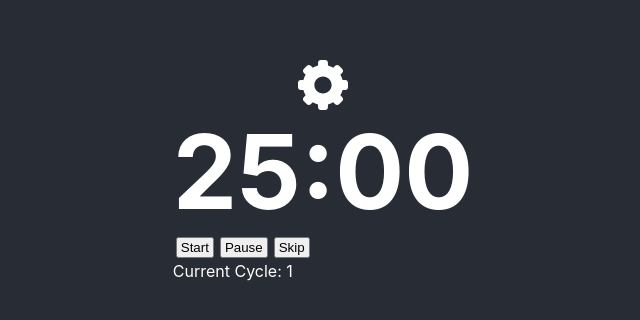
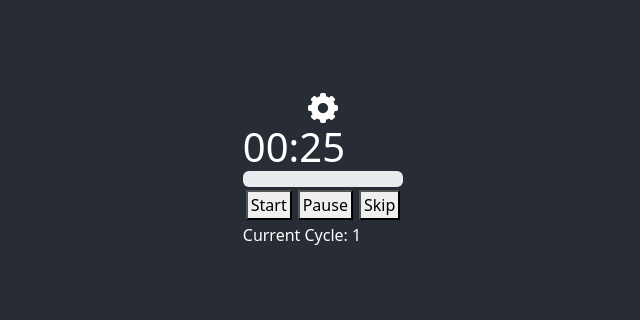
Before and after one commit to ToCans/cozystudy, a React (Create React App) app: page / in a window 1280 px wide. Shown: the part 230-550 px from the top of the page, without its empty margins (317-957 px from the left). Built offline with nearby package versions, Linux system fonts and the light colour scheme.

Commit message:
Progress Bar Completed

```diff
--- a/package.json
+++ b/package.json
@@ -8,7 +8,9 @@
     "@testing-library/jest-dom": "^5.16.5",
     "@testing-library/react": "^13.4.0",
     "@testing-library/user-event": "^13.5.0",
+    "bootstrap": "^5.3.3",
     "react": "^18.2.0",
+    "react-bootstrap": "^2.10.1",
     "react-dom": "^18.2.0",
     "react-scripts": "5.0.1",
     "web-vitals": "^2.1.4"
--- a/src/App.jsx
+++ b/src/App.jsx
@@ -1,26 +1,58 @@
-import "./index.css"
-import gearIcon from "./assets/icons/gear-svgrepo-com.svg"
+import "./index.css";
+import gearIcon from "./assets/icons/gear-svgrepo-com.svg";
 import Timer from "./components/timer";
 import Settings from "./components/settings";
+import SettingsContent from "./components/settingsContent";
+import "bootstrap/dist/css/bootstrap.css";
 
 import { useState } from "react";
 
 function App() {
+    const [showSettings, setShowSettings] = useState(false);
 
-	const [showSettings,setShowSettings] = useState(false);
+    const [cycleNumber, setCycleNumber] = useState(1);
+    const [workingMinutes, setWorkingMinutes] = useState(0);
+    const [workingSeconds, setWorkingSeconds] = useState(25);
+    const [shortBreakMinutes, setShortBreakMinutes] = useState(0);
+    const [shortBreakSeconds, setShortBreakSeconds] = useState(5);
+    const [longBreakMinutes, setLongBreakMinutes] = useState(0);
+    const [longBreakSeconds, setLongBreakSeconds] = useState(15);
 
-	const settingsToggle = () => {
-		setShowSettings(!showSettings)
-	}
+    const settingsToggle = () => {
+        setShowSettings(!showSettings);
+    };
 
-	return (
-		<div className="app">
-			<img src={gearIcon} onClick={settingsToggle} alt="Gear Icon for Settings" />
-			{showSettings === false?<Timer />:<Settings/>}
-
-
-		</div>
-	);
+    return (
+        <div className="app">
+            <SettingsContent.Provider
+                value={{
+                    workingMinutes,
+                    workingSeconds,
+                    shortBreakMinutes,
+                    shortBreakSeconds,
+                    longBreakMinutes,
+                    longBreakSeconds,
+                    cycleNumber,
+                    setWorkingMinutes,
+                    setWorkingSeconds,
+                    setShortBreakMinutes,
+                    setShortBreakSeconds,
+                    setLongBreakMinutes,
+                    setLongBreakSeconds,
+                    setCycleNumber,
+                }}
+            >
+                <div className="mainContainer">
+                    <img
+                        src={gearIcon}
+                        onClick={settingsToggle}
+                        alt="Gear Icon for Settings"
+                    />
+                    {showSettings === false ? <Timer /> : <Settings />}
+                </div>
+            </SettingsContent.Provider>
+        </div>
+    );
 }
 
 export default App;
--- /dev/null
+++ b/src/components/progressBar.jsx
@@ -0,0 +1,7 @@
+import ProgressBar from "react-bootstrap/ProgressBar";
+
+const ProgressBarTest = ({ progressBarValue }) => {
+    return <ProgressBar className="progressBar" now={progressBarValue} />;
+};
+
+export default ProgressBarTest;
--- a/src/components/settings.jsx
+++ b/src/components/settings.jsx
@@ -1,8 +1,79 @@
+import "../index.css";
+import SettingsContent from "./settingsContent";
+import { useContext } from "react";
+
 const Settings = () => {
+    const settings = useContext(SettingsContent);
 
-	return (
-		<h1>Here are the settings!</h1>
-	);
+    return (
+        <div className="settingsContainer">
+            <h1>Here are the settings!</h1>
+            <div className="settingsRow">
+                <button
+                    onClick={() =>
+                        settings.setWorkingSeconds(settings.workingSeconds - 1)
+                    }
+                >
+                    -
+                </button>
+                <p>Here are the Working seconds: {settings.workingSeconds}</p>
+                <button
+                    onClick={() =>
+                        settings.setWorkingSeconds(settings.workingSeconds + 1)
+                    }
+                >
+                    +
+                </button>
+            </div>
+            <div className="settingsRow">
+                <button
+                    onClick={() =>
+                        settings.setShortBreakSeconds(
+                            settings.shortBreakSeconds - 1
+                        )
+                    }
+                >
+                    -
+                </button>
+                <p>
+                    Here are the Short Break seconds:{" "}
+                    {settings.shortBreakSeconds}
+                </p>
+                <button
+                    onClick={() =>
+                        settings.setShortBreakSeconds(
+                            settings.shortBreakSeconds + 1
+                        )
+                    }
+                >
+                    +
+                </button>
+            </div>
+            <div className="settingsRow">
+                <button
+                    onClick={() =>
+                        settings.setLongBreakSeconds(
+                            settings.longBreakSeconds - 1
+                        )
+                    }
+                >
+                    -
+                </button>
+                <p>
+                    Here are the Long Break seconds: {settings.longBreakSeconds}
+                </p>
+                <button
+                    onClick={() =>
+                        settings.setLongBreakSeconds(
+                            settings.longBreakSeconds + 1
+                        )
+                    }
+                >
+                    +
+                </button>
+            </div>
+        </div>
+    );
 };
 
 export default Settings;
--- /dev/null
+++ b/src/components/settingsContent.jsx
@@ -0,0 +1,5 @@
+import react from "react";
+
+const SettingsContent = react.createContext({});
+
+export default SettingsContent;
--- a/src/components/timeDisplay.jsx
+++ b/src/components/timeDisplay.jsx
@@ -1,9 +1,5 @@
-const TimeDisplay = ({
-	minutes,
-	seconds,
-}) => {
-
-	const formattingCheck = () => {
+const TimeDisplay = ({ minutes, seconds }) => {
+    const formattingCheck = (minutes, seconds) => {
         let timerMinutes;
         let timerSeconds;
 
@@ -26,9 +22,9 @@ const TimeDisplay = ({
 
     return (
         <div className="timeDisplayContainer">
-			<h4>
+            <h1>
                 {timer[0]}:{timer[1]}
-			</h4>
+            </h1>
         </div>
     );
 };
--- a/src/components/timer.jsx
+++ b/src/components/timer.jsx
@@ -1,115 +1,149 @@
 import "../index.css";
-import completeSound from "../assets/sounds/complete.mp3"
-import lowHighChimeSound from "../assets/sounds/lowHighChime.mp3"
+import completeSound from "../assets/sounds/complete.mp3";
+import lowHighChimeSound from "../assets/sounds/lowHighChime.mp3";
 import TimeDisplay from "./timeDisplay";
 import InteractiveButton from "./timeButton";
+import ProgressBarTest from "./progressBar";
+import SettingsContent from "./settingsContent";
 
-import { useState, useEffect } from "react";
+import { useState, useEffect, useContext } from "react";
 
 function Timer() {
+    // Setting Context used
+    const settings = useContext(SettingsContent);
     // Different State Handling
     const [timerRunning, setTimerState] = useState(false);
-	const [cycleNumber, setCycleNumber] = useState(1);
-	const [minutes, setMinutes] = useState(25);
-	const [seconds, setSeconds] = useState(0);
+    const [minutesRemaining, setMinutesRemaining] = useState(
+        settings.workingMinutes
+    );
+    const [secondsRemaining, setSecondsRemaining] = useState(
+        settings.workingSeconds
+    );
+    const [progressBarValue, setProgressBarValue] = useState(0);
+    const [progressBarTotal, setProgressBarTotal] = useState(
+        settings.workingMinutes * 60 + settings.workingSeconds
+    );
 
-	//function breakSettingHelper(cycleNumber,)
+    // Used to Decrement the time
     const decrementTime = (cycleNumber, setTimerState, setCycleNumber) => {
-        if (minutes === 0 && seconds === 0) {
+        if (minutesRemaining === 0 && secondsRemaining === 0) {
             setTimerState(false);
             setCycleNumber(cycleNumber + 1);
         }
-		// In the case that Seconds reaches Zero
-		else if (minutes !== 0 && seconds === 0) {
-            setSeconds(59);
-            setMinutes(minutes - 1);
+        // In the case that secondsRemaining reaches Zero
+        else if (minutesRemaining !== 0 && secondsRemaining === 0) {
+            setSecondsRemaining(59);
+            setMinutesRemaining(minutesRemaining - 1);
         }
-		// Timer decreases seconds by one
+        // Timer decreases secondsRemaining by one
         else {
-			setSeconds(seconds - 1);
+            setSecondsRemaining(secondsRemaining - 1);
         }
-
     };
 
-	// Running Timer
+    // Running Timer and Progress Bar
     useEffect(() => {
         if (timerRunning === true) {
-			const interval = setInterval(
-				() => {
-                    decrementTime(cycleNumber, setTimerState, setCycleNumber)
-                },
-				1000
+            const interval = setInterval(() => {
+                decrementTime(
+                    settings.cycleNumber,
+                    setTimerState,
+                    settings.setCycleNumber
                 );
+            }, 1000);
             return () => clearInterval(interval);
         }
     });
 
+    useEffect(() => {
+        let progressBarValue =
+            (1 -
+                (minutesRemaining * 60 + secondsRemaining) / progressBarTotal) *
+            100;
+        setProgressBarValue(progressBarValue);
+    }, [progressBarTotal, minutesRemaining, secondsRemaining]);
 
     // Break Handling based on Break State
     useEffect(() => {
         // Long Break Handling
-		if (cycleNumber % 8 === 0) {
-			setSeconds(0);
-			setMinutes(15);
+        if (settings.cycleNumber % 8 === 0) {
+            setSecondsRemaining(settings.longBreakSeconds);
+            setMinutesRemaining(settings.longBreakMinutes);
+            setProgressBarTotal(
+                settings.longBreakMinutes * 60 + settings.longBreakSeconds
+            );
         }
         // Short Break Handling
-		else if (cycleNumber % 2 === 0) {
-			setSeconds(0);
-			setMinutes(5);
+        else if (settings.cycleNumber % 2 === 0) {
+            setSecondsRemaining(settings.shortBreakSeconds);
+            setMinutesRemaining(settings.shortBreakMinutes);
+            setProgressBarTotal(
+                settings.shortBreakMinutes * 60 + settings.shortBreakSeconds
+            );
         }
-
         // Normal Study Time Check
         else {
-			setSeconds(0);
-			setMinutes(25);
+            setSecondsRemaining(settings.workingSeconds);
+            setMinutesRemaining(settings.workingMinutes);
+            setProgressBarTotal(
+                settings.workingMinutes * 60 + settings.workingSeconds
+            );
         }
-	}, [cycleNumber]);
+        setProgressBarValue(0);
+    }, [settings]);
 
     // End of Cycle Sound Handling
     useEffect(() => {
-        if (minutes === 0 && seconds === 0 && timerRunning === true) {
-            if (cycleNumber % 2 === 0) {
+        if (
+            minutesRemaining === 0 &&
+            secondsRemaining === 0 &&
+            timerRunning === true
+        ) {
             // lowHighChime played for breaks finishing
-                new Audio(lowHighChimeSound).play()
+            if (settings.cycleNumber % 2 === 0) {
+                const breakFinishAudio = new Audio(lowHighChimeSound);
+                breakFinishAudio.volume = 0.5;
+                breakFinishAudio.play();
             }
-            // complete played for work finishing
-            else{
-                new Audio(completeSound).play()
+            // Complete played for work finishing
+            else {
+                const workFinishAudio = new Audio(completeSound);
+                workFinishAudio.volume = 0.5;
+                workFinishAudio.play();
             }
         }
-
     });
 
-
     // Timer Display Information
-	let cycleDisplay = Math.ceil(cycleNumber / 2)
+    let cycleDisplay = Math.ceil(settings.cycleNumber / 2);
 
     return (
         <div>
             <TimeDisplay
-				minutes={minutes}
-				seconds={seconds}
+                minutes={minutesRemaining}
+                seconds={secondsRemaining}
             />
+            <ProgressBarTest
+                progressBarValue={progressBarValue}
+            ></ProgressBarTest>
             <div className="timeButtonRow">
                 <InteractiveButton
                     purpose="Start"
-					cycleState={cycleNumber}
+                    cycleState={settings.cycleNumber}
                     timerStateChanger={setTimerState}
-					cycleStateChanger={setCycleNumber}
-
+                    cycleStateChanger={settings.setCycleNumber}
                 />
                 <InteractiveButton
                     purpose="Pause"
-					cycleState={cycleNumber}
+                    cycleState={settings.cycleNumber}
                     timerStateChanger={setTimerState}
-					cycleStateChanger={setCycleNumber}
-
+                    cycleStateChanger={settings.setCycleNumber}
                 />
                 <InteractiveButton
                     purpose="Skip"
-					cycleState={cycleNumber}
+                    cycleState={settings.cycleNumber}
                     timerStateChanger={setTimerState}
-					cycleStateChanger={setCycleNumber}
+                    cycleStateChanger={settings.setCycleNumber}
                 />
             </div>
             <p>Current Cycle: {cycleDisplay}</p>
--- a/src/index.css
+++ b/src/index.css
@@ -1,13 +1,15 @@
 body {
     margin: 0;
-	font-family: -apple-system, BlinkMacSystemFont, "Segoe UI", "Roboto", "Oxygen", "Ubuntu",
-		"Cantarell", "Fira Sans", "Droid Sans", "Helvetica Neue", sans-serif;
+    font-family: -apple-system, BlinkMacSystemFont, "Segoe UI", "Roboto",
+        "Oxygen", "Ubuntu", "Cantarell", "Fira Sans", "Droid Sans",
+        "Helvetica Neue", sans-serif;
     -webkit-font-smoothing: antialiased;
     -moz-osx-font-smoothing: grayscale;
 }
 
 code {
-	font-family: source-code-pro, Menlo, Monaco, Consolas, "Courier New", monospace;
+    font-family: source-code-pro, Menlo, Monaco, Consolas, "Courier New",
+        monospace;
 }
 
 .app * {
@@ -16,23 +18,44 @@ code {
 }
 
 .app {
+    align-items: center;
     background-color: #282c34;
-	min-height: 100vh;
+    color: white;
     display: flex;
     flex-direction: column;
+    justify-content: center;
+    min-height: 100vh;
+}
+
+.mainContainer {
     align-items: center;
+    display: flex;
+    flex-direction: column;
     justify-content: center;
-	color: white;
+    min-width: 50vw;
+    min-height: 50vh;
+}
+
+.settingsContainer {
+    align-items: center;
+    display: flex;
+    flex-direction: column;
+}
+
+.settingsRow {
+    display: flex;
+    flex-direction: row;
+}
+
+.settingsRow * {
+    margin: 3px;
+    padding: 3px;
 }
 
 .timeDisplayContainer {
     font-size: 8vw;
 }
 
-.startButton {
-	background-color: honeydew;
-}
-
 .timeButtonRow * {
     margin: 3px;
     padding: 1px 3px 1px 3px;
```
Also changed, not shown: src/assets/icons/gear-svgrepo-com.svg, src/components/audioButton.jsx (deleted), 1 other file (tests, documents, lock files or other folders). Lines whose indentation alone changed are shown as unchanged.
